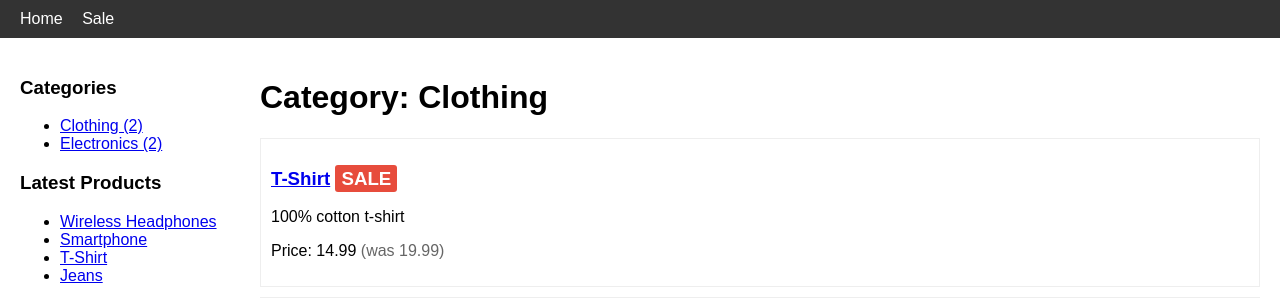
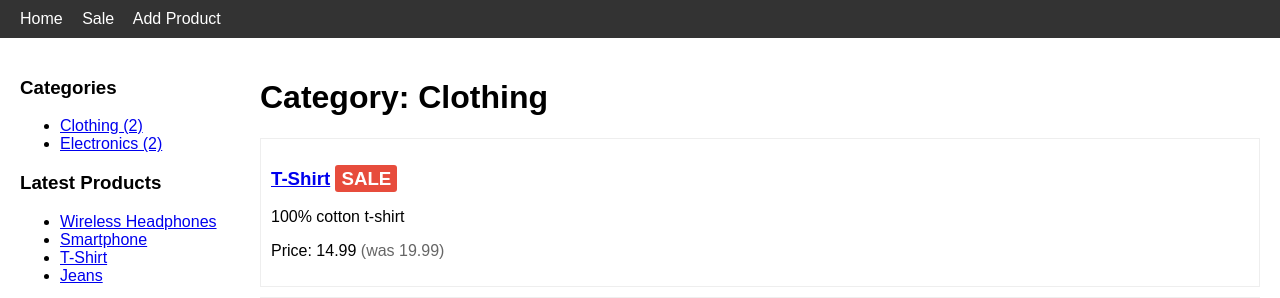
Before and after one commit to nodo343/jango1, a Django app: page /category/clothing/ in a window 1280 px wide. Shown: the top 298 px of the page. Run offline with Django 5.2, Linux system fonts and the light colour scheme; data comes from the database, SQL or seed files in the repository.

Commit message:
Update navigation.html

```diff
--- a/templates/includes/navigation.html
+++ b/templates/includes/navigation.html
@@ -1,4 +1,5 @@
 <nav>
   <a href="{% url 'store:home' %}">Home</a>
   <a href="{% url 'store:sale_products' %}">Sale</a>
+  <a href="{% url 'store:product_create' %}">Add Product</a>
 </nav>
```
